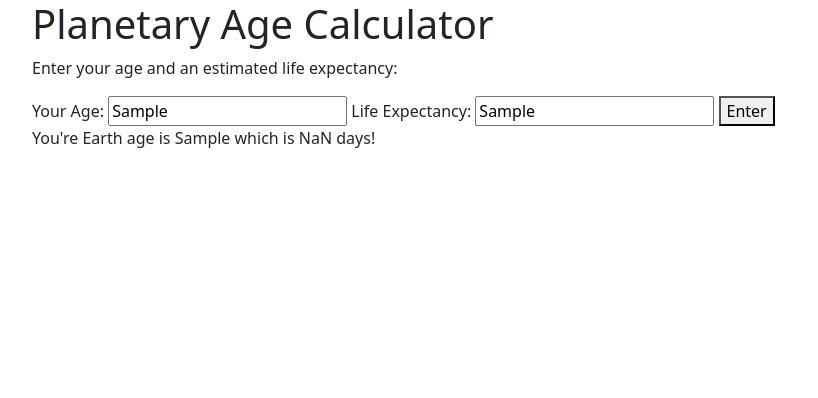
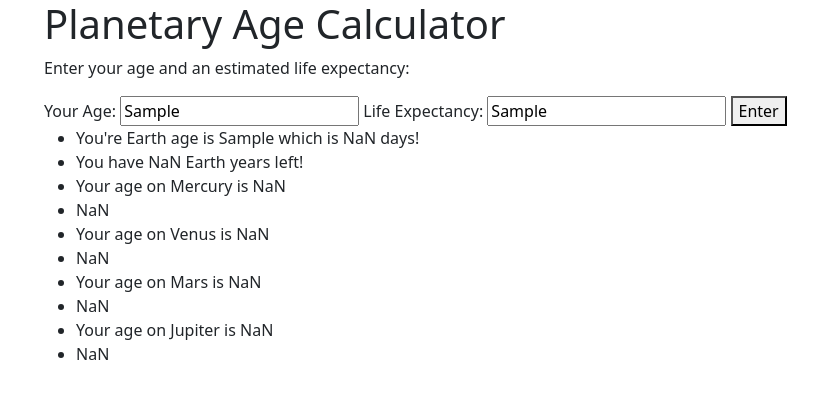
Before and after one commit to CalebCoughenour/Planetary-Age, a website built with webpack: page src/index.html in a window 1280 px wide. Both pictures are taken after typing "Sample", "Sample" into the empty fields and a click on the button "Enter". Shown: the whole page, without its empty margins (50-868 px from the left). Built offline with nearby package versions, Linux system fonts and the light colour scheme.

Commit message:
add working UI functions that displays each planets age/expectancy

```diff
--- a/src/css/styles.css
+++ b/src/css/styles.css
@@ -0,0 +1,3 @@
+ul {
+  display: none;
+}
--- a/src/index.html
+++ b/src/index.html
@@ -4,6 +4,7 @@
   <title>Age Calculator</title>
 </head>
 <body>
+  <div class="container">
     <div class="container">
       <div class="jumbotron">
         <h1>Planetary Age Calculator</h1>
@@ -18,8 +19,38 @@
         <input id="users-expec" type="text" required>
         <button type="submit">Enter</button>
       </form>
-    <p id="earth">
+      <ul>
+        <li id="earth-age">
 
-    </p>
+        </li>
+        <li id="earth-expectancy">
+
+        </li>
+        <li id="mercury-age">
+
+        </li>
+        <li id="mercury-expectancy">
+
+        </li>
+        <li id="venus-age">
+
+        </li>
+        <li id="venus-expectancy">
+
+        </li>
+        <li id="mars-age">
+
+        </li>
+        <li id="mars-expectancy">
+
+        </li>
+        <li id="jupiter-age">
+
+        </li>
+        <li id="jupiter-expectancy">
+
+        </li>
+      </ul>
+    </div>
 </body>
 </html>
--- a/src/index.js
+++ b/src/index.js
@@ -2,14 +2,79 @@ import $ from 'jquery';
 import 'bootstrap';
 import 'bootstrap/dist/css/bootstrap.min.css';
 import './css/styles.css';
-// import { lifeExpectancyCalculator, mercuryLifeExpectCalc, venusLifeExpectCalc, marsLifeExpectCalc, jupiterLifeExpectCalc } from '../src/js/life-expectancy.js';
 import AgeObject from '../src/js/age-calculator.js';
+import { lifeExpectancyCalculator, marsLifeExpectCalc, mercuryLifeExpectCalc, venusLifeExpectCalc, jupiterLifeExpectCalc } from './js/life-expectancy';
+
+
+const earthExpectancy = (age, expectancy) => {
+  if (age <= expectancy) {
+  let earthExpectancy = lifeExpectancyCalculator(age, expectancy);
+  return (`You have ${earthExpectancy} Earth years left!`);
+  }
+  else {
+    return lifeExpectancyCalculator(age, expectancy);
+  }
+}
+
+const mercuryExpectancy = (age, expectancy) => {
+  if (age <= expectancy) {
+    let mercuryExpectancy = mercuryLifeExpectCalc(age, expectancy);
+    return (`You have ${mercuryExpectancy} Mercury years left!`);
+  } else {
+    return mercuryLifeExpectCalc(age, expectancy);
+  }
+}
+
+const venusExpectancy = (age, expectancy) => {
+  if (age <= expectancy) {
+    let venusExpectancy = venusLifeExpectCalc(age, expectancy);
+    return (`You have ${venusExpectancy} Venus years left!`);
+  } else {
+    return venusLifeExpectCalc(age, expectancy);
+  }
+}
+
+const marsExpectancy = (age, expectancy) => {
+  if (age <= expectancy) {
+    let marsExpectancy = marsLifeExpectCalc(age, expectancy);
+    return (`You have ${marsExpectancy} Mars years left!`);
+  } else {
+    return marsLifeExpectCalc(age, expectancy);
+  }
+}
+
+const jupiterExpectancy = (age, expectancy) => {
+  if (age <= expectancy) {
+    let jupiterExpectancy = jupiterLifeExpectCalc(age, expectancy);
+    return (`You have ${jupiterExpectancy} Jupiter years left!`);
+  } else {
+    return jupiterLifeExpectCalc(age, expectancy);
+  }
+}
+
+
+
 
 $('#user-input').submit(function(e) {
   e.preventDefault();
+  $('ul').show();
   const userAge = $('#users-age').val();
   const userLifeExpec = $('#users-expec').val();
   let userInput = new AgeObject(userAge, userLifeExpec);
   userInput.convertToEarthDays();
-  $('#earth').text("You're Earth age is " + userInput.age + " which is " + userInput.days + " days!");
+  let mercuryAge = userInput.convertToMercuryAge();
+  let venusAge = userInput.convertToVenusAge();
+  let marsAge = userInput.convertToMarsAge();
+  let jupiterAge = userInput.convertToJupiterAge();
+  $('#earth-age').text(`You're Earth age is ${userInput.age} which is ${userInput.days} days!`);
+  $('#mercury-age').text(`Your age on Mercury is ${mercuryAge}`);
+  $('#venus-age').text(`Your age on Venus is ${venusAge}`);
+  $('#mars-age').text(`Your age on Mars is ${marsAge}`);
+  $('#jupiter-age').text(`Your age on Jupiter is ${jupiterAge}`);
+
+  $('#earth-expectancy').text(earthExpectancy(userInput.age, userInput.expectancy));
+  $('#mercury-expectancy').text(mercuryExpectancy(mercuryAge, userInput.expectancy));
+  $('#venus-expectancy').text(venusExpectancy(venusAge, userInput.expectancy));
+  $('#mars-expectancy').text(marsExpectancy(marsAge, userInput.expectancy));
+  $('#jupiter-expectancy').text(jupiterExpectancy(jupiterAge, userInput.expectancy));
 });
```
Lines whose indentation alone changed are shown as unchanged.
